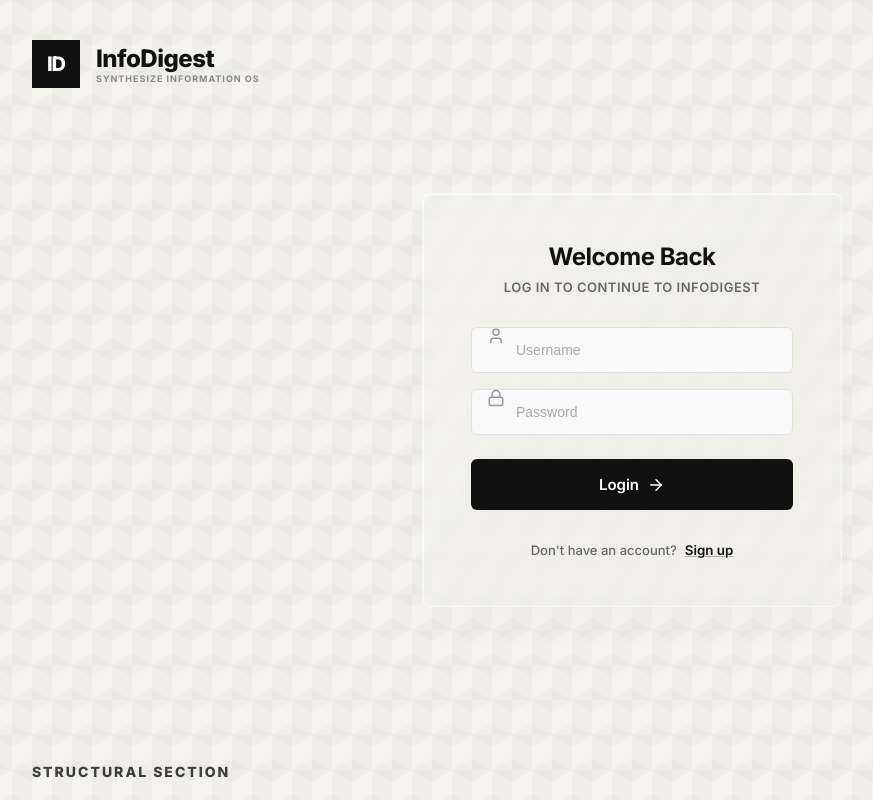
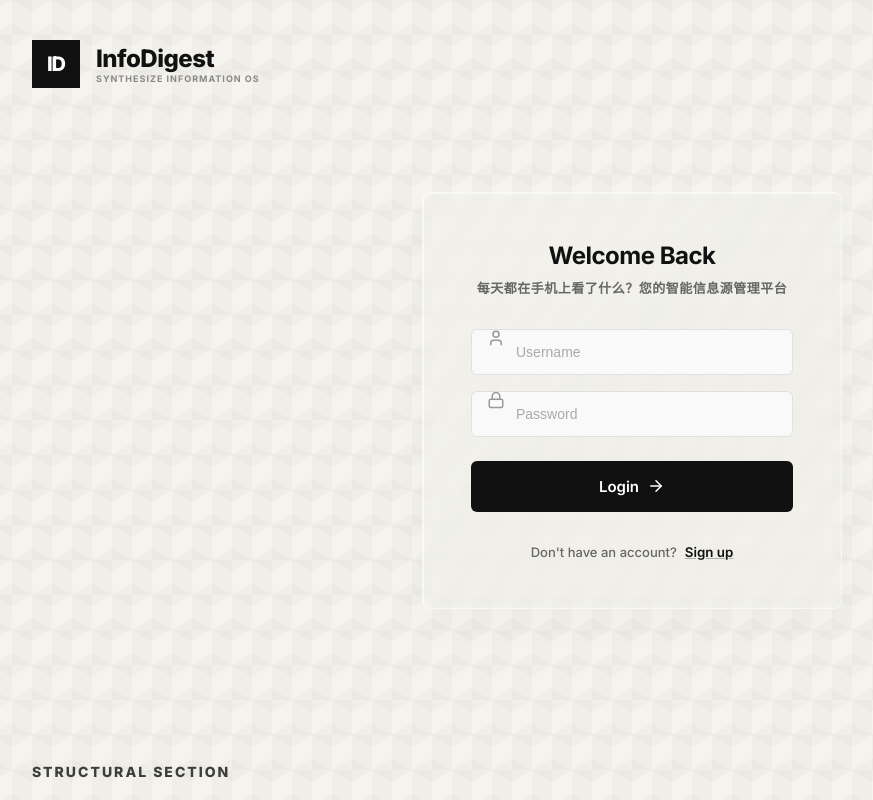
Before and after one commit to magical-123/SE26Project-08, a React (Vite) app in the folder frontend/: page /login in a window 1280 px wide. Shown: the whole page, without its empty margins (8-881 px from the left). Built offline with nearby package versions, Linux system fonts and the light colour scheme.

Commit message:
style: update auth page slogan

```diff
--- a/frontend/src/pages/Auth/AuthPage.jsx
+++ b/frontend/src/pages/Auth/AuthPage.jsx
@@ -87,7 +87,7 @@ export function AuthPage() {
       <div className="auth-glass-card">
         <div className="auth-header">
           <h2>{isLogin ? 'Welcome Back' : 'Create Account'}</h2>
-          <p>{isLogin ? 'Log in to continue to InfoDigest' : 'Start synthesizing your information'}</p>
+          <p>{isLogin ? '每天都在手机上看了什么？您的智能信息源管理平台' : '注册账号，开启信息探索与沉淀之旅'}</p>
         </div>
 
         {error && <div className="auth-error">{error}</div>}
```
